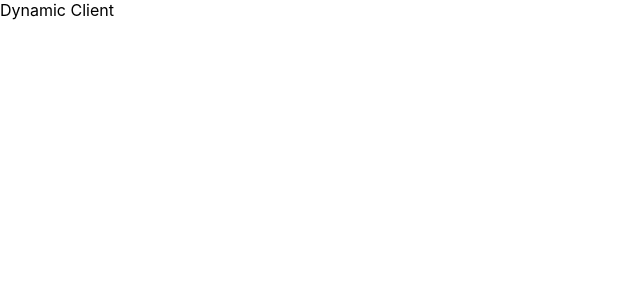
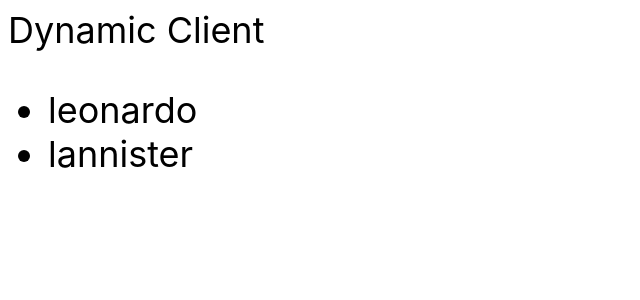
Before and after one commit to shanushikhar/Next-Bootcamp, a Next.js app: page /clients/O2 in a window 1280 px wide. Shown: the top 300 px of the page, without its empty margins (0-640 px from the left). Built offline with nearby package versions, Linux system fonts and the light colour scheme.

Commit message:
Added Link to navigate dynamic routes

```diff
--- a/pages/clients/[id]/[randomName].js
+++ b/pages/clients/[id]/[randomName].js
@@ -1,3 +1,5 @@
+//dynamic paths & routes
+
 import { useRouter } from "next/router";
 
 export default function RandomName() {
--- a/pages/clients/[id]/index.js
+++ b/pages/clients/[id]/index.js
@@ -1,10 +1,31 @@
+import Link from "next/link";
 import { useRouter } from "next/router";
 
 export default function index() {
   const router = useRouter();
   console.log(router.query);
 
-  return <div>Dynamic Client</div>;
+  const blogs = [
+    { id: "leo", name: "leonardo" },
+    { id: "tyrian", name: "lannister" },
+  ];
+
+  return (
+    <div>
+      Dynamic Client
+      <div>
+        <ul>
+          {blogs.map((blog) => (
+            <li key={blog.id}>
+              <Link href={`${Math.floor(Math.random() * 10)}/${blog.id}`}>
+                {blog.name}
+              </Link>
+            </li>
+          ))}
+        </ul>
+      </div>
+    </div>
+  );
 }
 
 // http://localhost:3000/clients/ugkjb
--- a/styles/globals.css
+++ b/styles/globals.css
@@ -1,9 +1,10 @@
 html,
 body {
-  padding: 0;
-  margin: 0;
+  padding: 10;
+  margin: 10;
   font-family: -apple-system, BlinkMacSystemFont, Segoe UI, Roboto, Oxygen,
     Ubuntu, Cantarell, Fira Sans, Droid Sans, Helvetica Neue, sans-serif;
+  font-size: 1.5rem;
 }
 
 a {
```
Also changed, not shown: pages/blog/[...slug].jsx (added, +14 -0 lines), pages/index.js (+9 -0 lines).
